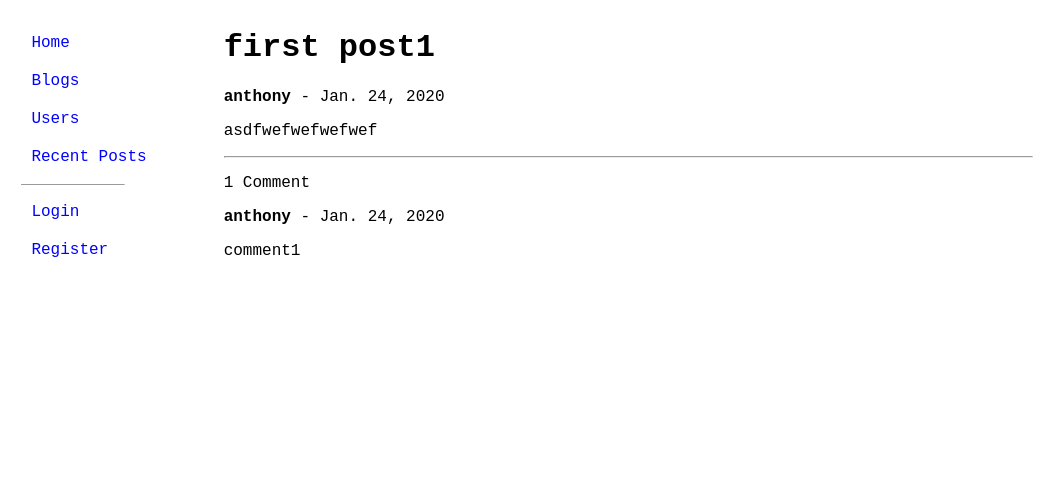
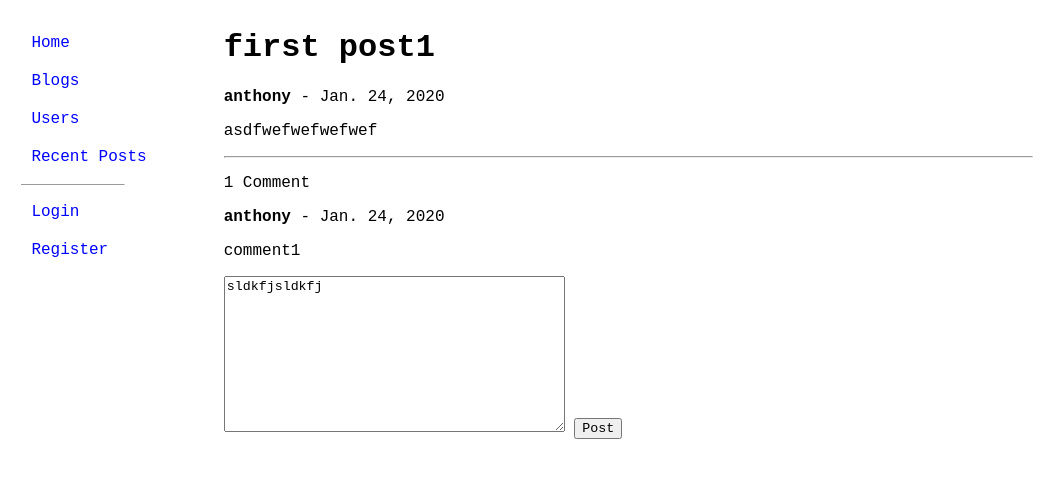
Before and after one commit to anthonysea/miniblog, a Django app: page /blog/2/post/2 in a window 1280 px wide. Shown: the top 478 px of the page, without its empty margins (113-1177 px from the left). Run offline with Django 3.2, Linux system fonts and the light colour scheme; data comes from the database, SQL or seed files in the repository.

Commit message:
Added functionality to comment on posts; fixed bug with setting the User and Post fields in the comment form, had to include the fields in the form definition and hide them in the template, then set the initial values of the fields in the PostDetailViewdddd

```diff
--- a/blog/forms.py
+++ b/blog/forms.py
@@ -1,6 +1,7 @@
 from django import forms
 from django.contrib.auth.models import User
 from django.contrib.auth.forms import UserCreationForm
+from blog.models import Comment
 
 class RegistrationForm(UserCreationForm):
     first_name = forms.CharField(max_length=30, required=False)
@@ -10,3 +11,13 @@ class RegistrationForm(UserCreationForm):
     class Meta:
         model = User
         fields = ['username', 'first_name', 'last_name', 'email', 'password1', 'password2']
+
+
+class CommentForm(forms.ModelForm):
+
+    class Meta:
+        model = Comment
+        fields = ['text', 'user', 'post']
+        help_texts = {
+            'text': '',
+        }
--- a/blog/models.py
+++ b/blog/models.py
@@ -15,6 +15,9 @@ class Post(models.Model):
     posted_on = models.DateField(auto_now_add=True) # Automatically set the field to now when the object is first created, cannot be edited
     last_modified = models.DateField(default=date.today)
 
+    class Meta:
+        ordering = ['-posted_on']
+
 class Comment(models.Model):
     text = models.TextField(help_text="Body of the comment")
     post = models.ForeignKey(Post, on_delete=models.CASCADE, null=True)
--- a/blog/templates/post_detail.html
+++ b/blog/templates/post_detail.html
@@ -13,4 +13,11 @@
             <p>{{ comment.text }}</p>
         {% endfor %}
     {% endif %}
+    <form action="{% url 'comment-create' %}" method="post">
+        {% csrf_token %}
+        {{ form.text }}
+        {{ form.post.as_hidden }}
+        {{ form.user.as_hidden }}
+        <input type="submit" value="Post" />
+    </form>
 {% endblock %}
--- a/blog/urls.py
+++ b/blog/urls.py
@@ -1,5 +1,6 @@
 from django.urls import path
 from . import views
+from django.views.decorators.http import require_POST
 
 #app_name = 'blog'
 
@@ -26,4 +27,5 @@ urlpatterns += [
 urlpatterns += [
     path('blogs/create', views.BlogCreateView.as_view(), name='blog-create'),
     path('posts/create', views.PostCreateView.as_view(), name='post-create'),
+    path('comments/create', require_POST(views.CommentCreateView.as_view()), name='comment-create')
 ]
--- a/blog/views.py
+++ b/blog/views.py
@@ -5,7 +5,7 @@ from django.shortcuts import get_object_or_404
 from django.urls import reverse
 
 from blog.models import Blog, Post, Comment
-from blog.forms import RegistrationForm
+from blog.forms import RegistrationForm, CommentForm
 from django.contrib.auth.models import User
 
 from datetime import date
@@ -65,13 +65,38 @@ class PostListView(generic.ListView):
 
 class PostDetailView(generic.DetailView):
     """Detail view for an individual post, also displays comments on the post."""
+    # Pass the CommentForm form through get_context_data() method so users may post comments
+    #
     model = Post
     template_name = 'post_detail.html'
 
     def get_object(self, **kwargs):
         """Override get_object() method to return the correct post. Needed b/c of "view must be called with either an object pk or a slug in the urlconf" error."""
-        post = get_object_or_404(Post, pk=self.kwargs['post_pk'])
-        return post
+        self.post = get_object_or_404(Post, pk=self.kwargs['post_pk'])
+        return self.post
+
+    def get_context_data(self, **kwargs):
+        context = super().get_context_data(**kwargs)
+        initial = {
+            'text': 'sldkfjsldkfj',
+            'post': self.post.id,
+            'user': self.request.user.id,
+        }
+        print('initial', initial['post'])
+        context.update({'form': CommentForm(initial=initial)})
+        return context
+
+class CommentCreateView(generic.edit.FormView):
+    """View used to post comments on Posts"""
+    form_class = CommentForm
+
+    def form_valid(self, form):
+        comment = form.save()
+        return super().form_valid(form)
+
+    def get_success_url(self):
+        return reverse('index')
+
 
 
 class BlogDetailView(generic.DetailView):
```
